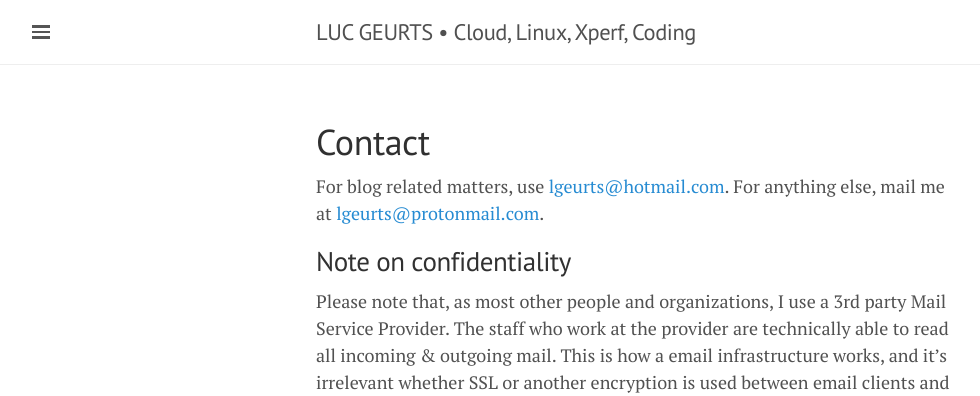
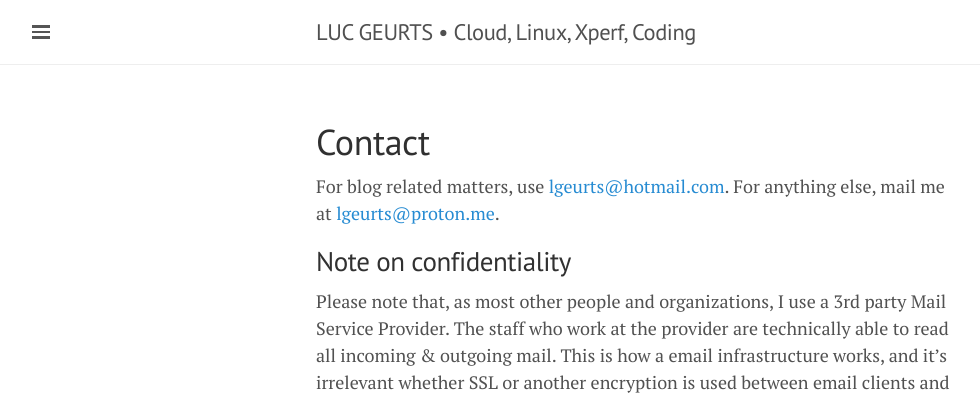
Before and after one commit to lgeurts/lgeurts.github.io, a Jekyll site: the page built from contact.md, in a window 1280 px wide. Shown: the top 396 px of the page, without its empty margins (0-980 px from the left). Built offline with Jekyll 4.4.1, drawn with Linux system fonts in a browser that asks for light colours; nearby versions of some CDN libraries.

Commit message:
Update contact.md

```diff
--- a/contact.md
+++ b/contact.md
@@ -3,7 +3,7 @@ layout: page
 title: Contact
 ---
 
-For blog related matters, use [lgeurts@hotmail.com](mailto:lgeurts@hotmail.com). For anything else, mail me at [lgeurts@protonmail.com](mailto:lgeurts@proton.me).
+For blog related matters, use [lgeurts@hotmail.com](mailto:lgeurts@hotmail.com). For anything else, mail me at [lgeurts@proton.me](mailto:lgeurts@proton.me).
 
 Note on confidentiality
 -----------------------
```
